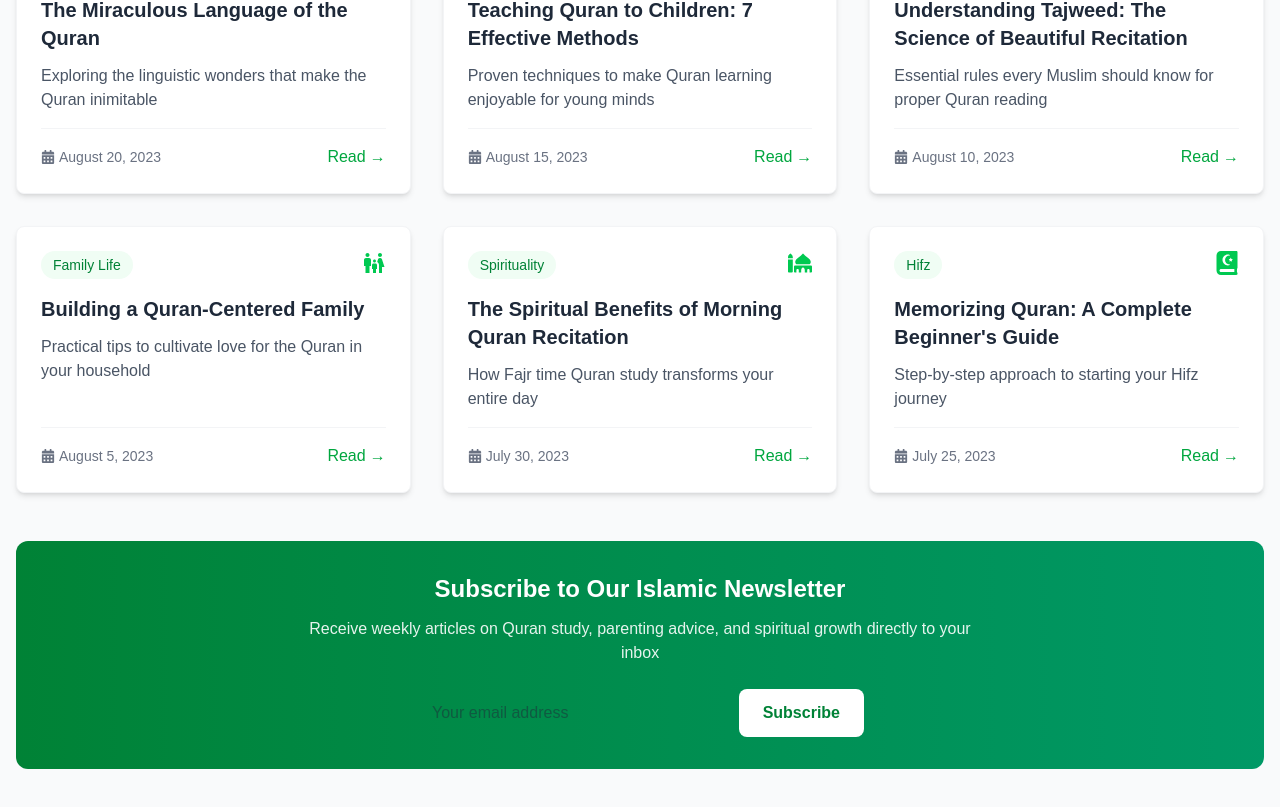
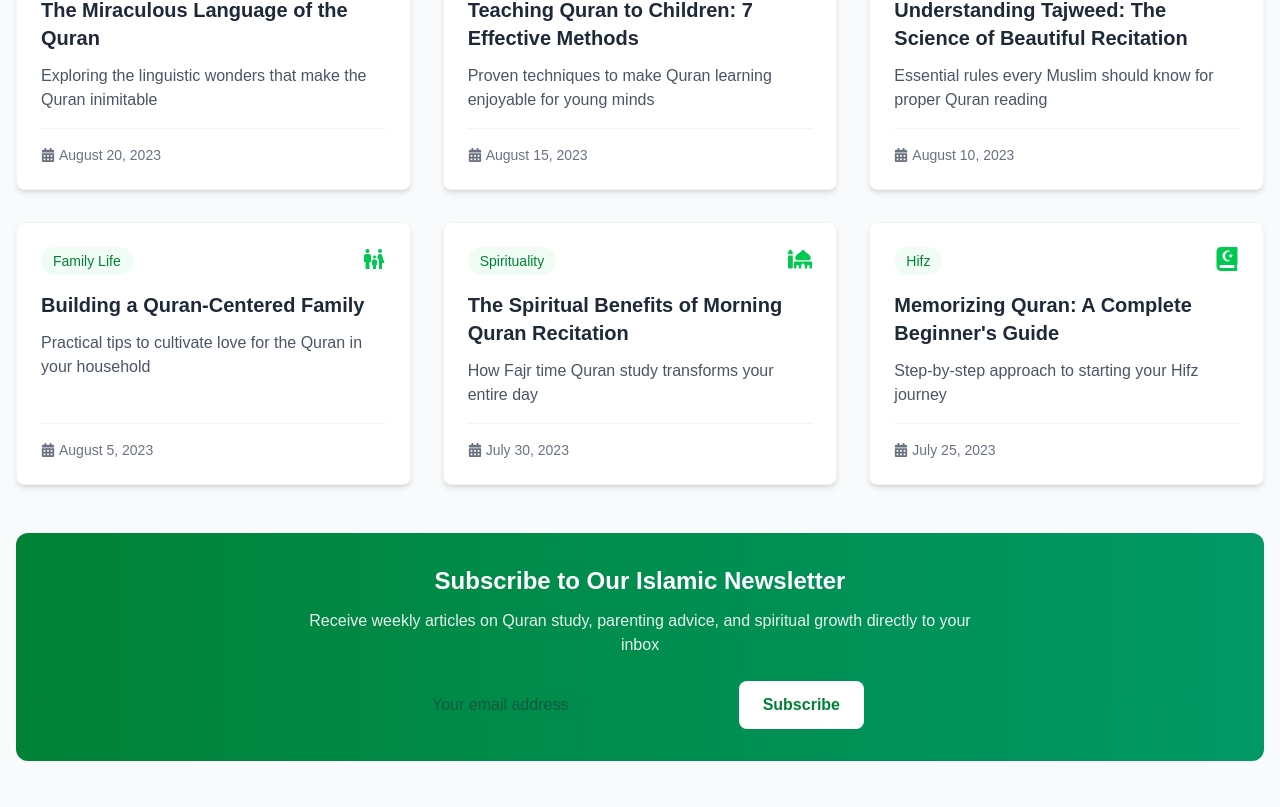
Before and after one commit to furqan1214/quran_website, a Next.js app: page /blog in a window 1280 px wide. Shown: the part 822-1629 px from the top of the page. Built offline with nearby package versions, Linux system fonts and the light colour scheme.

Commit message:
Update page.tsx

```diff
--- a/app/blog/page.tsx
+++ b/app/blog/page.tsx
@@ -170,12 +170,7 @@ export default function IslamicBlog() {
                     <FaCalendarAlt className="mr-1" />
                     <span>{post.date}</span>
                   </div>
-                  <Link
-                    href={`/blog/${post.id}`}
-                    className="text-green-600 hover:text-green-700 font-medium flex items-center"
-                  >
-                    Read <span className="ml-1">→</span>
-                  </Link>
+                  {/* Removed Read link */}
                 </div>
               </div>
             </div>
```
